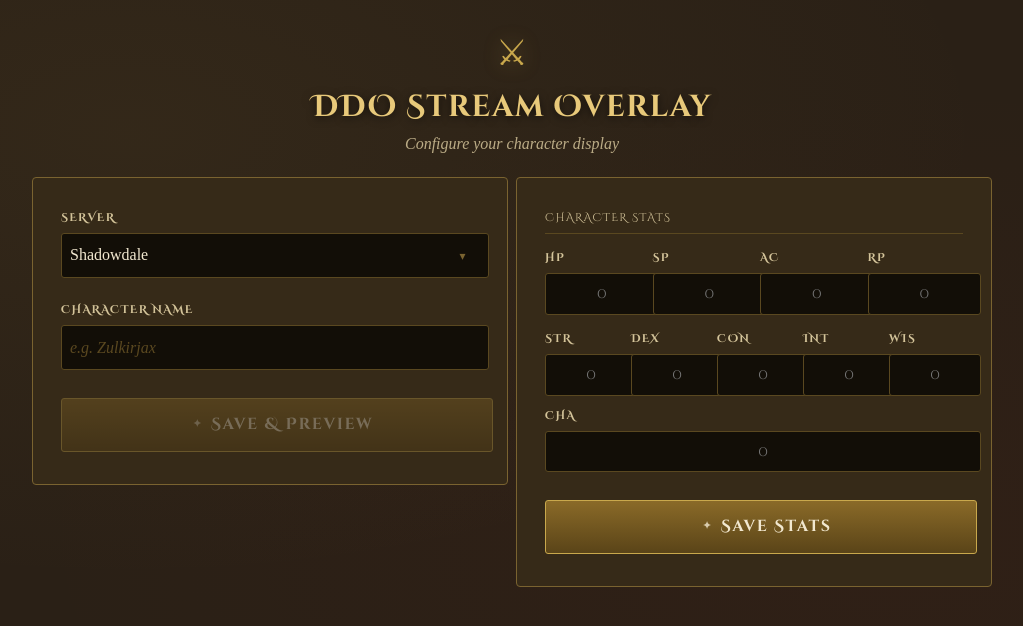
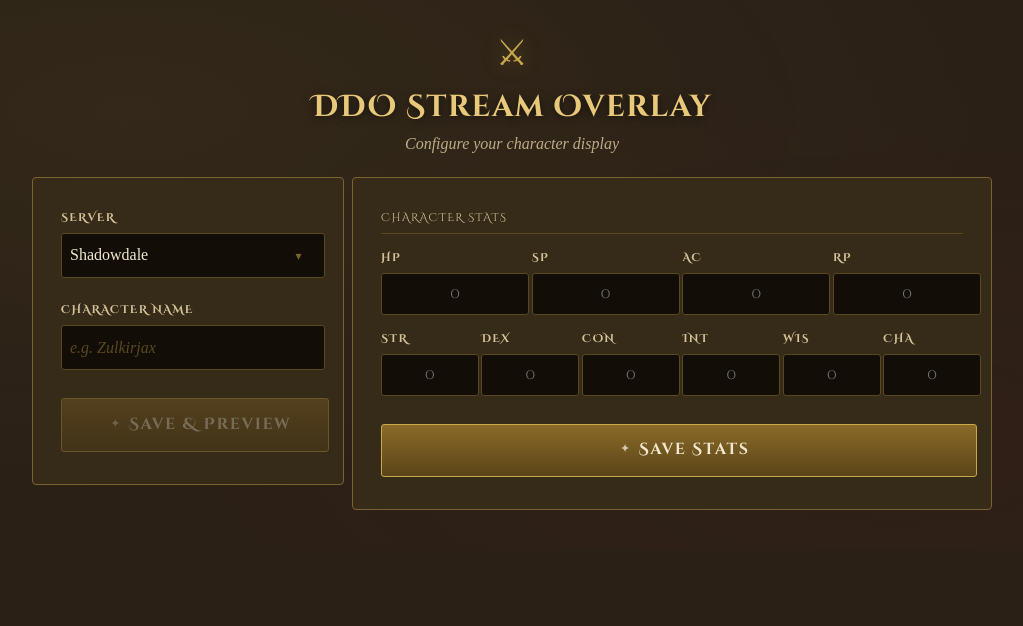
Before and after one commit to colabottles/ddo-overlay, a Nuxt app: page /config in a window 1280 px wide. Shown: the top 626 px of the page, without its empty margins (128-1151 px from the left). Built offline with nearby package versions, Linux system fonts and the light colour scheme; a web font is replaced by a local one.

Commit message:
fix: styling changes in config panel

```diff
--- a/app/pages/config.vue
+++ b/app/pages/config.vue
@@ -289,9 +289,9 @@
 /* ── Two column grid ──────────────────────────────────── */
 .config-grid {
   display: grid;
-  grid-template-columns: 1fr 1fr;
+  grid-template-columns: 1fr 50vw;
   gap: 0.5rem;
-  margin-bottom: 1.5rem;
+  margin-bottom: 0.5rem;
   align-items: start;
 }
 
@@ -363,7 +363,6 @@
   border: 1px solid var(--gold-dim);
   border-radius: 4px;
   padding: 2rem 1.75rem;
-  margin-bottom: 1.5rem;
 }
 
 .form-group {
@@ -468,7 +467,7 @@
 
 .form-row {
   display: flex;
-  gap: 0.75rem;
+  gap: 1.3rem;
   margin-bottom: 1rem;
   flex-wrap: wrap;
 }
```
